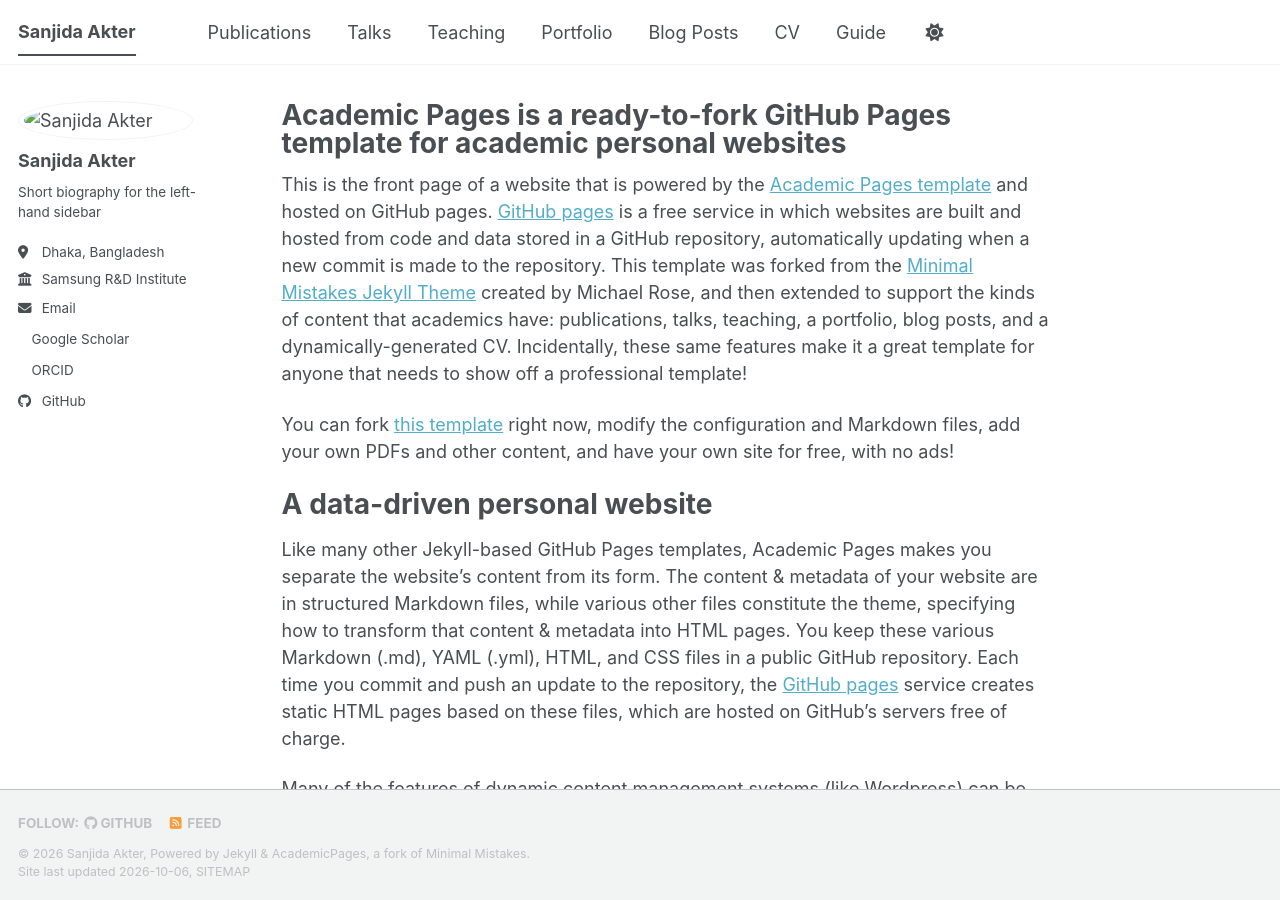
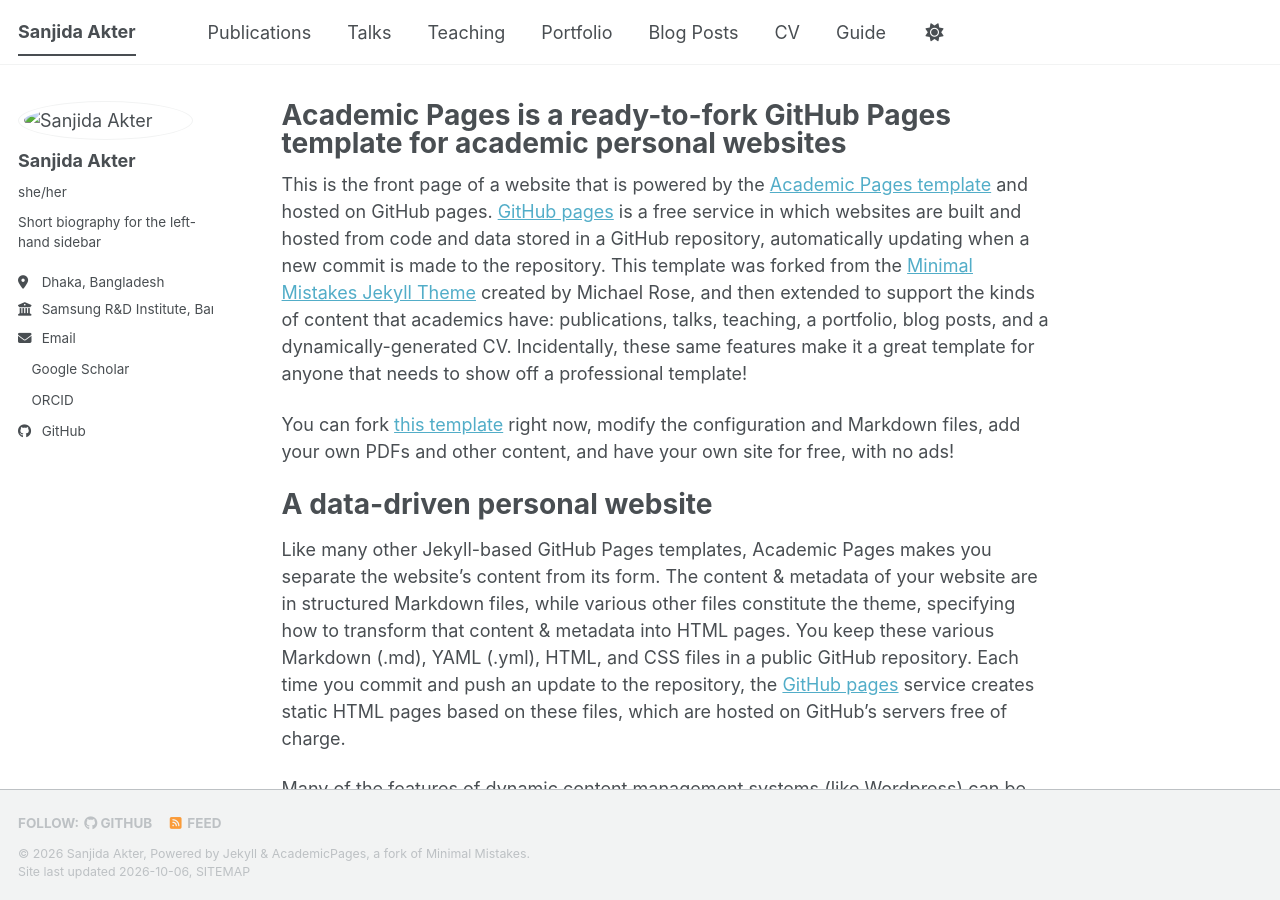
Before and after one commit to SanjidaRiti/sanjidariti.github.io, a Jekyll site: the page built from _pages/about.md, in a window 1280 px wide and 900 px high. Built offline with Jekyll 4.4.1, drawn with Linux system fonts in a browser that asks for light colours; a style sheet for code colours, icons or effects is not loaded.

Commit message:
Update author pronouns and employer details

```diff
--- a/_config.yml
+++ b/_config.yml
@@ -25,10 +25,10 @@ author:
   # Biographic information
   avatar           : "/images/Sanjida.jpeg"
   name             : "Sanjida Akter"
-  pronouns         : # example: "she/her"
+  pronouns         : "she/her"
   bio              : "Short biography for the left-hand sidebar"
   location         : "Dhaka, Bangladesh"
-  employer         : "Samsung R&D Institute"
+  employer         : "Samsung R&D Institute, Bangladesh"
   uri              : # URL
   email            : "sanjida.akter.iit07@gmail.com"
 
```
